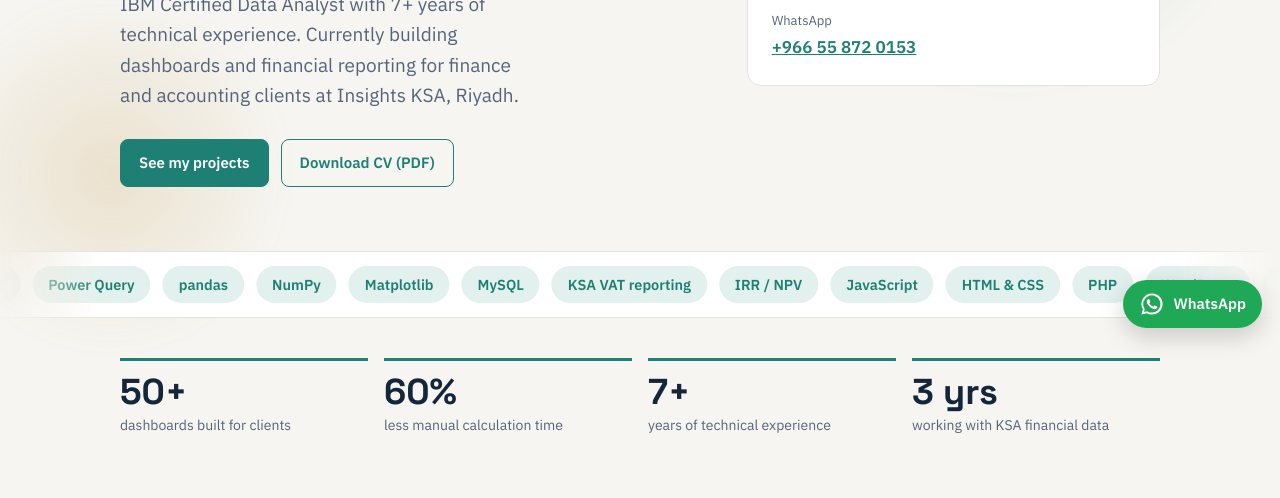
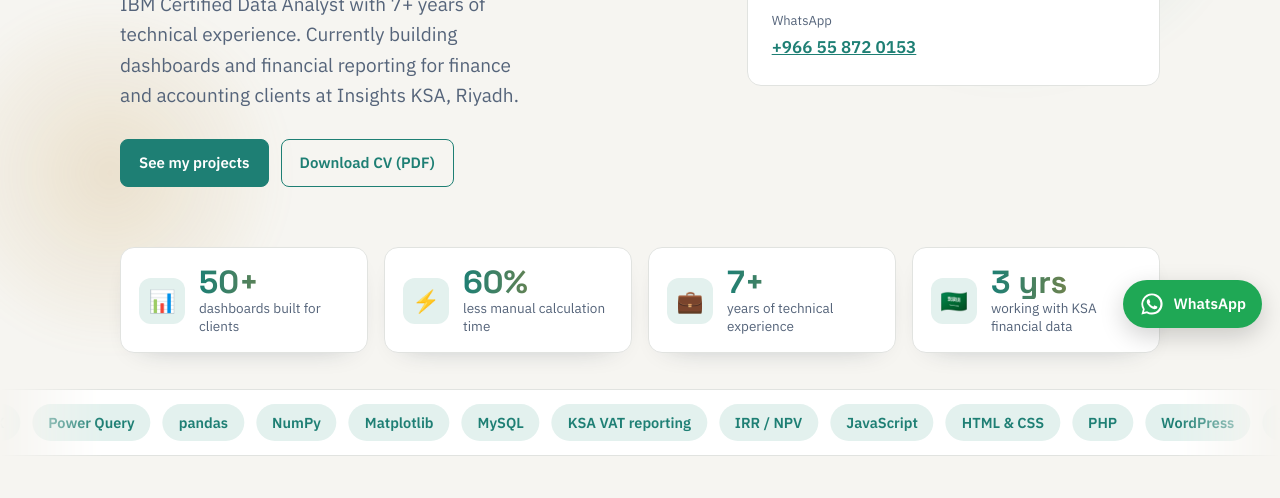
Before and after one commit to Waqar-Azeem-001/portfolio, a plain HTML site: page index.html in a window 1280 px wide. Shown: the part 454-952 px from the top of the page. Drawn offline with Linux system fonts and the light colour scheme.

Commit message:
Portfolio: stats as cards above the tools strip
Co-Authored-By: Claude Opus 5.5 <noreply@anthropic.com>
Claude-Session: https://claude.ai/code/session_01N4LdJu4o5Sf2z3wz1nyo6F

```diff
--- a/index.html
+++ b/index.html
@@ -27,7 +27,7 @@
 *{box-sizing:border-box}
 
 /* tools marquee (right to left) */
-.marquee{overflow:hidden;border-block:1px solid var(--line);background:var(--panel);padding-block:14px;margin:8px 0 32px;-webkit-mask-image:linear-gradient(90deg,transparent,#000 8%,#000 92%,transparent);mask-image:linear-gradient(90deg,transparent,#000 8%,#000 92%,transparent)}
+.marquee{overflow:hidden;border-block:1px solid var(--line);background:var(--panel);padding-block:14px;margin:0 0 8px;-webkit-mask-image:linear-gradient(90deg,transparent,#000 8%,#000 92%,transparent);mask-image:linear-gradient(90deg,transparent,#000 8%,#000 92%,transparent)}
 .mq-track{display:flex;width:max-content;animation:mq 38s linear infinite}
 .marquee:hover .mq-track{animation-play-state:paused}
 .mq-set{display:flex;gap:12px;padding-right:12px}
@@ -106,10 +106,13 @@ nav .links a.cta,nav .links a.cta:hover{color:var(--btn-fg)}
 @media(max-width:820px){.hero{grid-template-columns:1fr;padding-block:48px 40px}}
 
 /* numbers */
-.stats{display:grid;grid-template-columns:repeat(4,1fr);gap:16px;padding-block:8px 56px}
-.stat{border-top:3px solid var(--accent);padding-top:12px}
-.stat b{display:block;font-family:'Space Grotesk',Arial,sans-serif;font-size:36px;line-height:1.1}
-.stat span{color:var(--muted);font-size:14px}
+.stats{display:grid;grid-template-columns:repeat(4,1fr);gap:16px;padding-block:4px 36px}
+.stat{position:relative;background:var(--panel);border:1px solid var(--line);border-radius:14px;padding:18px 18px 16px;display:grid;grid-template-columns:auto 1fr;column-gap:14px;align-items:center;box-shadow:0 10px 30px -22px rgba(20,38,58,.45);transition:transform .25s,box-shadow .25s}
+.stat:hover{transform:translateY(-3px);box-shadow:0 16px 34px -20px rgba(20,38,58,.5)}
+.stat .si{grid-row:span 2;font-style:normal;font-size:22px;width:46px;height:46px;border-radius:12px;display:grid;place-items:center;background:var(--accent-soft)}
+.stat b{display:block;font-family:'Space Grotesk',Arial,sans-serif;font-size:32px;line-height:1.05;background:linear-gradient(90deg,var(--accent),var(--gold));-webkit-background-clip:text;background-clip:text;color:transparent}
+.stat span{color:var(--muted);font-size:13.5px;line-height:1.35}
+@media(max-width:560px){.stat{grid-template-columns:1fr;row-gap:8px;padding:14px}.stat .si{grid-row:auto;width:38px;height:38px;font-size:18px}.stat b{font-size:26px}}
 @media(max-width:700px){.stats{grid-template-columns:repeat(2,1fr)}}
 
 section{padding-block:56px}
@@ -287,18 +290,18 @@ function webImg(i){if(i.dataset.live&&!i.dataset.tried){i.dataset.tried=1;i.src=
   </aside>
 </header>
 
+<div class="wrap stats">
+  <div class="stat reveal"><i class="si" aria-hidden="true">📊</i><b data-count="50" data-suffix="+">50+</b><span>dashboards built for clients</span></div>
+  <div class="stat reveal d1"><i class="si" aria-hidden="true">⚡</i><b data-count="60" data-suffix="%">60%</b><span>less manual calculation time</span></div>
+  <div class="stat reveal d2"><i class="si" aria-hidden="true">💼</i><b data-count="7" data-suffix="+">7+</b><span>years of technical experience</span></div>
+  <div class="stat reveal d3"><i class="si" aria-hidden="true">🇸🇦</i><b data-count="3" data-suffix=" yrs">3 yrs</b><span>working with KSA financial data</span></div>
+</div>
+
 <div class="marquee" aria-label="Languages and tools I use">
   <div class="mq-track">
     <div class="mq-set"><span>Power BI</span><span>SQL</span><span>Python</span><span>Excel</span><span>DAX</span><span>Power Query</span><span>pandas</span><span>NumPy</span><span>Matplotlib</span><span>MySQL</span><span>KSA VAT reporting</span><span>IRR / NPV</span><span>JavaScript</span><span>HTML & CSS</span><span>PHP</span><span>WordPress</span><span>WooCommerce</span><span>Shopify</span><span>Elementor</span><span>Git & GitHub</span></div>
     <div class="mq-set" aria-hidden="true"><span>Power BI</span><span>SQL</span><span>Python</span><span>Excel</span><span>DAX</span><span>Power Query</span><span>pandas</span><span>NumPy</span><span>Matplotlib</span><span>MySQL</span><span>KSA VAT reporting</span><span>IRR / NPV</span><span>JavaScript</span><span>HTML & CSS</span><span>PHP</span><span>WordPress</span><span>WooCommerce</span><span>Shopify</span><span>Elementor</span><span>Git & GitHub</span></div>
   </div>
-</div>
-
-<div class="wrap stats">
-  <div class="stat reveal"><b data-count="50" data-suffix="+">50+</b><span>dashboards built for clients</span></div>
-  <div class="stat reveal d1"><b data-count="60" data-suffix="%">60%</b><span>less manual calculation time</span></div>
-  <div class="stat reveal d2"><b data-count="7" data-suffix="+">7+</b><span>years of technical experience</span></div>
-  <div class="stat reveal d3"><b data-count="3" data-suffix=" yrs">3 yrs</b><span>working with KSA financial data</span></div>
 </div>
 
 <section id="projects"><div class="wrap">
```
